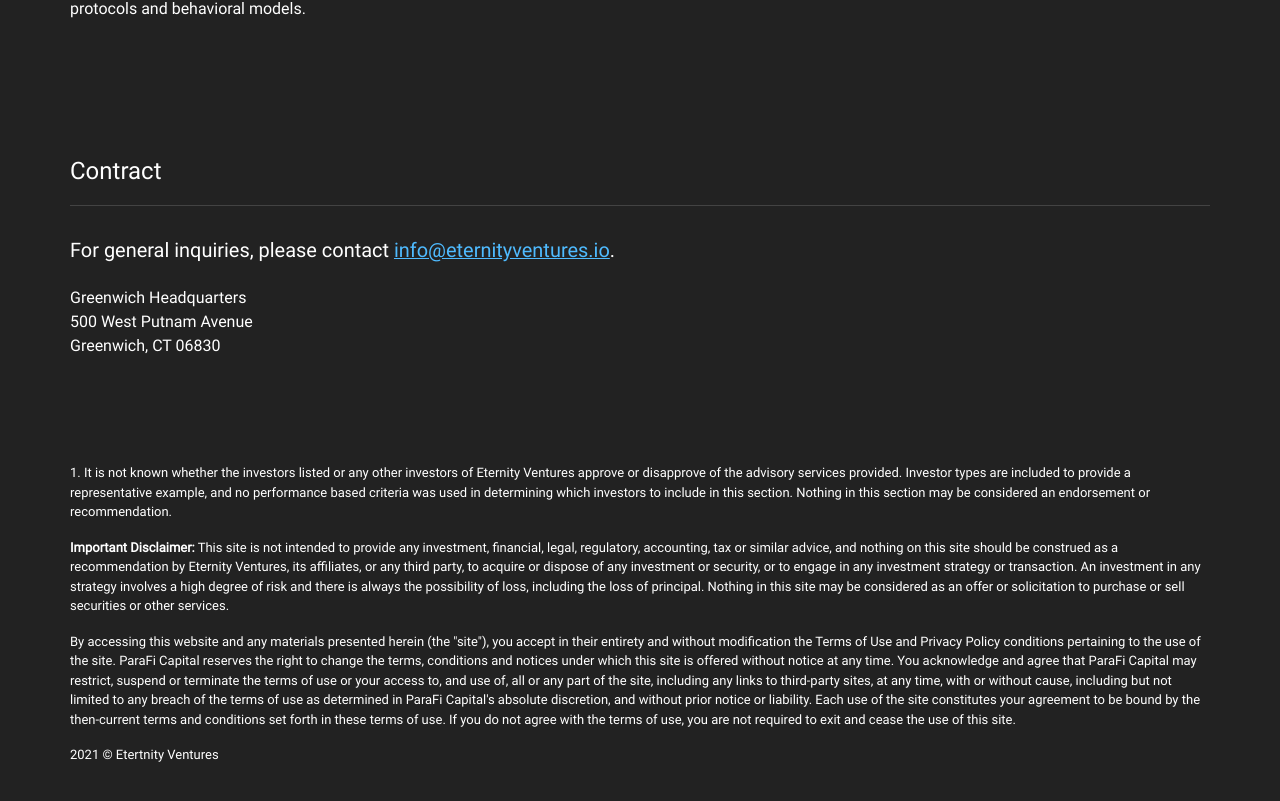
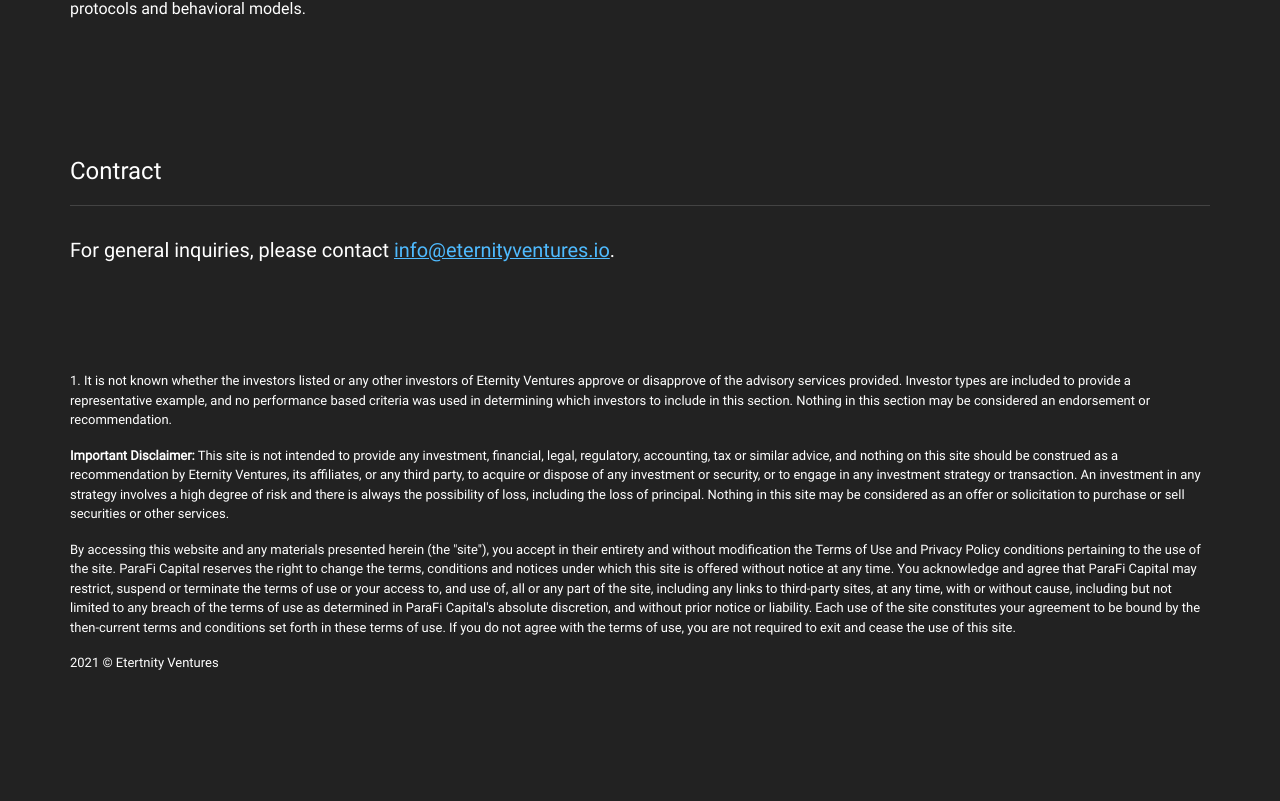
Before and after one commit to ghxstGoat111/landingpage, a React (Create React App) app: page / in a window 1280 px wide. Shown: the part 1445-2246 px from the top of the page. After the commit the page ends 2166 px from the top, so only its background shows below. Built offline with nearby package versions, Linux system fonts and the light colour scheme.

Commit message:
Update App.js

```diff
--- a/src/App.js
+++ b/src/App.js
@@ -69,9 +69,6 @@
             <h2 id="contact">Contract</h2>
             <p>For general inquiries, please contact <a href="mailto:info@eternityventures.io">info@eternityventures.io</a>.</p>
             <div>
-              <div className="contract-item">Greenwich Headquarters</div>
-              <div className="contract-item">500 West Putnam Avenue</div>
-              <div className="contract-item">Greenwich, CT 06830</div>
             </div>
           </div>
         </div>
```
